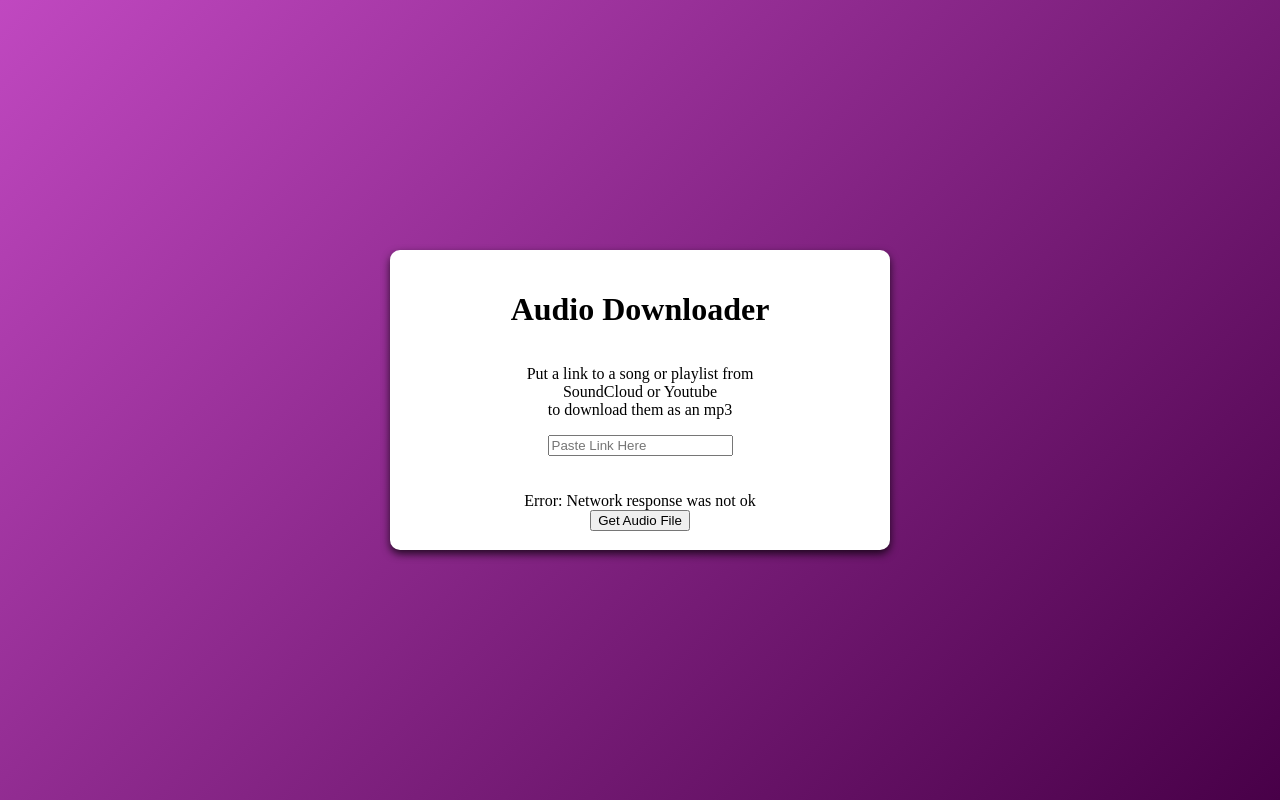
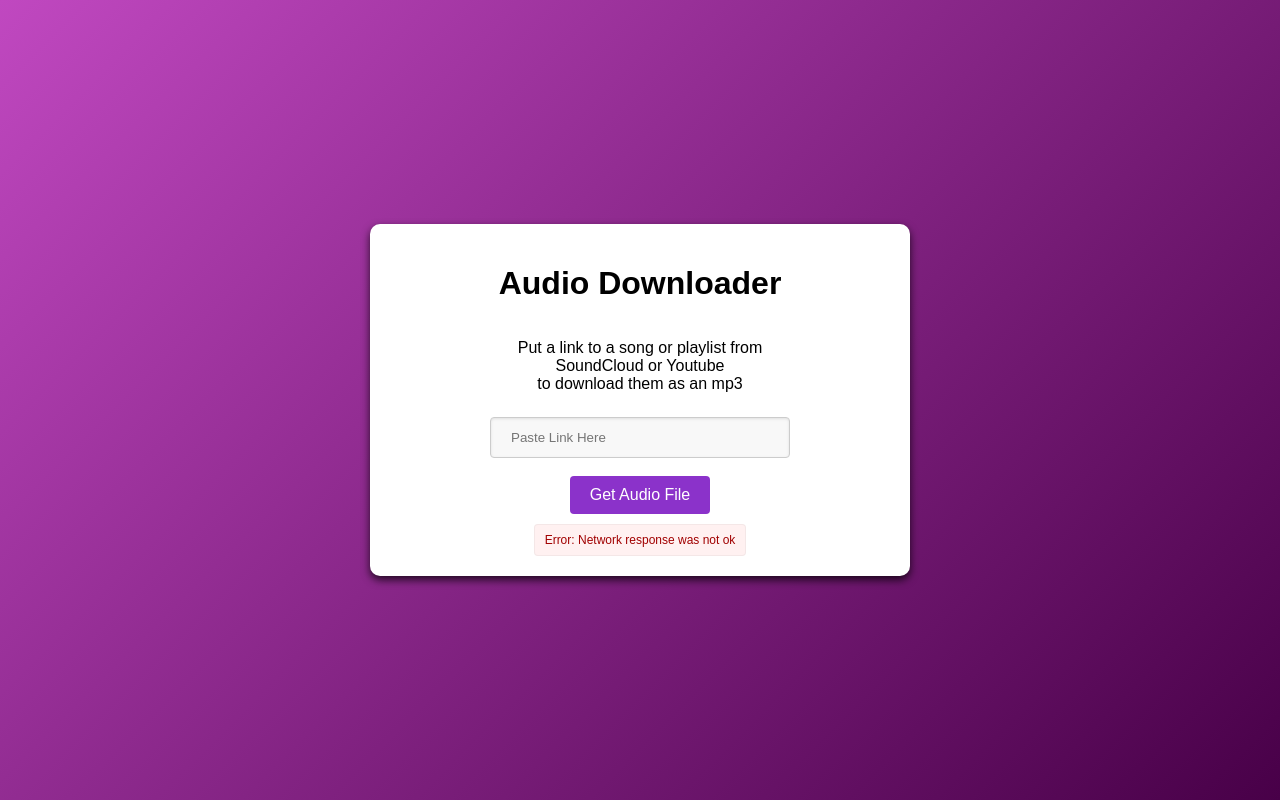
Before and after one commit to d-loree/Audio-Downloader, a website: page client/home.html in a window 1280 px wide. Both pictures are taken after a click on the button "Get Audio File". Drawn offline with Linux system fonts and the light colour scheme; no server answers.

Commit message:
Updated UI

```diff
--- a/client/home.css
+++ b/client/home.css
@@ -1,6 +1,7 @@
 body {
     color: rgb(0, 0, 0);
     background: linear-gradient(135deg, #c048c0 0%, #480048 100%);
+    font-family: 'Arial', sans-serif;
 
     padding: 0;
     margin: 0;
@@ -26,7 +27,8 @@ p {
     box-shadow: 0 4px 8px rgba(0, 0, 0, 0.75);
 
     width: 500px;
-    height: 300px;
+    height: auto;
+    padding: 20px;
 
     transition: transform 0.3s ease, box-shadow 0.3s ease;
 }
@@ -35,3 +37,65 @@ p {
     transform: scale(1.05);
     box-shadow: 0 8px 16px rgba(0, 0, 0, 0.35);
   }
+
+  button {
+    background-color: rgb(139, 50, 202);
+    color: white;
+    border: none;
+    border-radius: 4px;
+    padding: 10px 20px;
+    cursor: pointer;
+    font-size: 16px;
+    margin: 10px;
+    transition: background-color 0.3s ease, transform 0.3s ease;
+}
+
+button:hover {
+    background-color: #9856b1;
+    transform: scale(1.025);
+}
+
+input[type="text"] {
+    width: 60%;
+    padding: 12px 20px;
+    margin: 8px 0;
+    display: inline-block;
+    border: 1px solid #ccc;
+    border-radius: 4px;
+    box-sizing: border-box;
+    background-color: #f8f8f8;
+    box-shadow: inset 0 1px 3px rgba(0, 0, 0, 0.1);
+    transition: border-color 0.3s ease-in-out, box-shadow 0.3s ease-in-out;
+}
+
+input[type="text"]:focus {
+    border-color: #4A4A4A;
+    outline: none;
+    box-shadow: inset 0 1px 3px rgba(0, 0, 0, 0.2), 0 0 8px rgba(74, 74, 74, 0.6);/
+}
+
+#notify-msg-area {
+    display: none;
+    align-items: center;
+    justify-content: center;
+    text-align: center;
+
+    height: auto;
+    min-height: 30px;
+
+    width: auto;
+    padding-left: 10px;
+    padding-right: 10px;
+
+    color: #333;
+    font-size: 12px;
+    border: solid 1px rgba(128, 128, 128, 0.089);
+    border-radius: 4px;
+    background-color: #f5f5f5;
+    margin: 0 auto;
+}
+
+.error {
+    background-color: #fff1f1 !important;
+    color: #a10101 !important;
+}
--- a/client/home.html
+++ b/client/home.html
@@ -11,11 +11,11 @@
         <h1>Audio Downloader</h1>
         <p>Put a link to a song or playlist from <br> SoundCloud or Youtube <br> to download them as an mp3</p>
 
-        <input type="text" id="search-field" name="search" placeholder="Paste Link Here"><br><br>
+        <input type="text" id="search-field" name="search" placeholder="Paste Link Here">
+
+        <button id="download-btn">Get Audio File</button>
 
         <div id="notify-msg-area"></div>
-
-        <button id="download-btn">Get Audio File</button>
 
         <div id="file-download"></div>
 
--- a/client/home.js
+++ b/client/home.js
@@ -25,16 +25,21 @@ button.addEventListener('click', async _ => {
 
         if (data.error) {
             // handle error response from server
+            notifyText.classList.add("error");
+            notifyText.style.display = "flex";
             notifyText.innerHTML = data.error;
         }
         else if (data.message) {
             // handle message response from server
+            notifyText.classList.remove("error");
+            notifyText.style.display = "flex";
             notifyText.innerHTML = data.message;
         }
 
     }
     catch(error) {
-    console.error(`Error: ${error}`);
+        notifyText.classList.add("error");
+        notifyText.style.display = "flex";
         notifyText.innerHTML = `Error: ${error.message}`;
     }
 });
--- a/index.js
+++ b/index.js
@@ -42,7 +42,7 @@ const server = http.createServer(function(req, res) {
                     // Let user know the link is invalid
                     if(!responseSent) {
                         res.writeHead(200, {'Content-Type': 'application/json'});
-                        res.end(JSON.stringify({ message: 'Invalid Link' }))
+                        res.end(JSON.stringify({ error: 'Invalid Link' }))
                         responseSent = true
                     }
                 }
```
Lines whose indentation alone changed are shown as unchanged.
